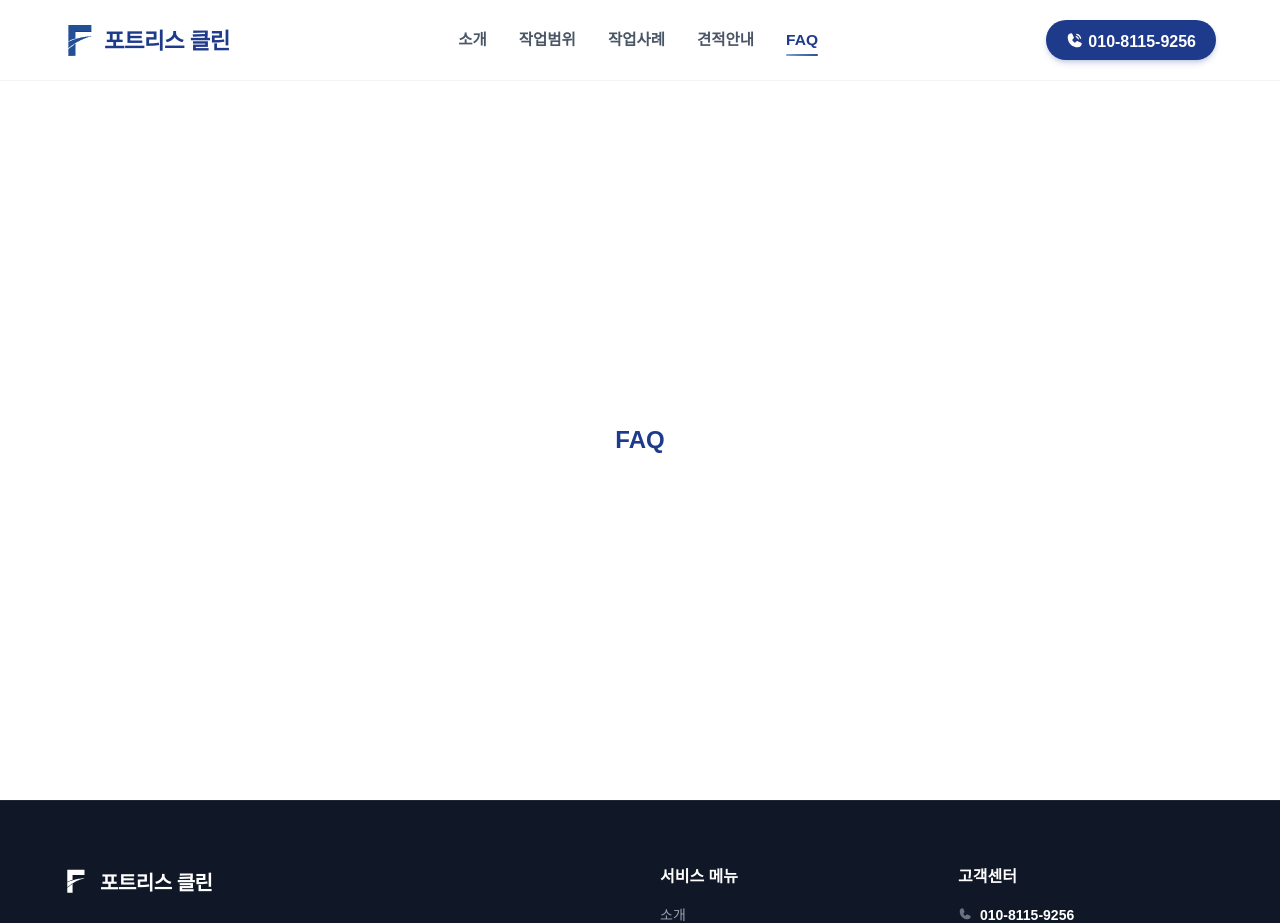
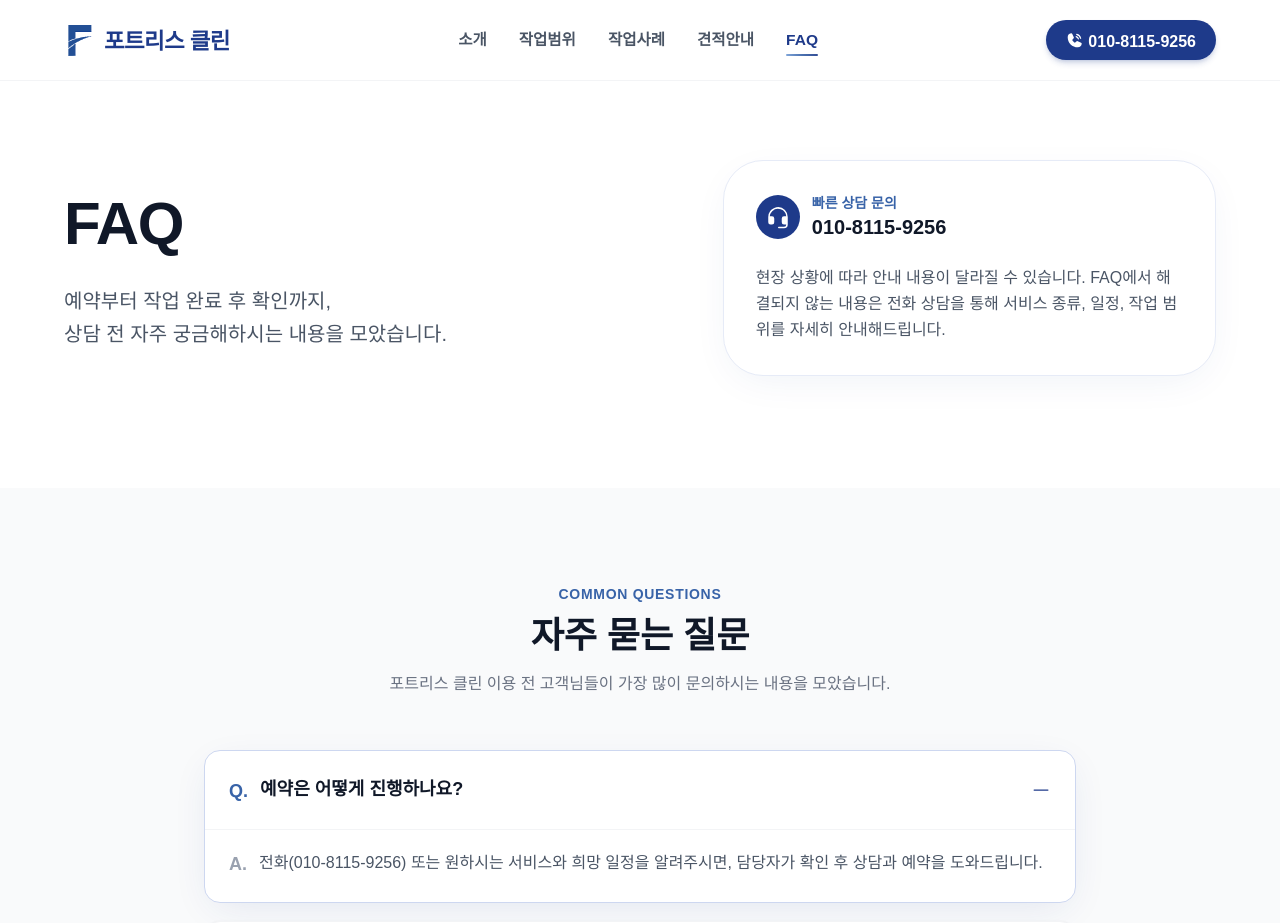
Before and after one commit to moolmin/fortressclean-web, a Next.js app: page /faq in a window 1280 px wide. Shown: the top 923 px of the page. Built offline with nearby package versions, Linux system fonts and the light colour scheme.

Commit message:
feat: add FAQ page and update reveal observer to use data attributes for animation state

```diff
--- a/app/faq/page.tsx
+++ b/app/faq/page.tsx
@@ -1,5 +1,5 @@
-import { SimpleTextPage } from "@/components/fortressclean-home/simple-text-page";
+import { FAQPageContent } from "@/components/fortressclean-home/faq-page";
 
 export default function FaqPage() {
-  return <SimpleTextPage text="FAQ" />;
+  return <FAQPageContent />;
 }
--- a/app/globals.css
+++ b/app/globals.css
@@ -56,7 +56,8 @@ html {
   transition: all 0.8s cubic-bezier(0.5, 0, 0, 1);
 }
 
-.reveal.active {
+.reveal.active,
+.reveal[data-revealed="true"] {
   opacity: 1;
   transform: translateY(0);
 }
--- /dev/null
+++ b/components/fortressclean-home/faq-page.tsx
@@ -0,0 +1,149 @@
+"use client";
+
+import { useState } from "react";
+
+import { FAQ_ITEMS, PHONE_NUMBER } from "./content";
+import { Headset, Minus, Plus } from "./icons";
+import { PhosphorIcon } from "./phosphor-icon";
+import { RevealObserver } from "./reveal-observer";
+import { SiteFooter } from "./site-footer";
+import { SiteHeader } from "./site-header";
+
+export function FAQPageContent() {
+  const [openIndex, setOpenIndex] = useState<number | null>(0);
+
+  return (
+    <>
+      <RevealObserver />
+      <div className="bg-white font-sans text-gray-800 antialiased">
+        <SiteHeader />
+        <main>
+          <section className="pb-28 pt-40">
+            <div className="relative z-10 mx-auto max-w-[1200px] px-6">
+              <div className="grid grid-cols-1 items-center gap-14 lg:grid-cols-[1.1fr_0.9fr]">
+                <div className="reveal active max-w-2xl">
+                  <h1 className="mb-6 text-5xl leading-[1.25] font-bold tracking-tight text-gray-900 lg:text-6xl">
+                    FAQ
+                  </h1>
+                  <p className="text-xl leading-relaxed font-medium text-gray-600">
+                    예약부터 작업 완료 후 확인까지, <br />
+                    상담 전 자주 궁금해하시는 내용을 모았습니다.
+                  </p>
+                </div>
+
+                <div
+                  className="reveal rounded-[2.5rem] border border-brand-100 bg-white p-8 shadow-soft"
+                  style={{ transitionDelay: "0.18s" }}
+                >
+                  <div className="mb-6 flex items-center gap-3">
+                    <div className="flex h-11 w-11 items-center justify-center rounded-full bg-brand-900 text-white">
+                      <PhosphorIcon
+                        icon={Headset}
+                        weight="fill"
+                        className="text-2xl"
+                      />
+                    </div>
+                    <div>
+                      <p className="text-sm font-bold text-brand-600">
+                        빠른 상담 문의
+                      </p>
+                      <p className="text-xl font-bold text-gray-900">
+                        {PHONE_NUMBER}
+                      </p>
+                    </div>
+                  </div>
+                  <p className="leading-relaxed text-gray-600">
+                    현장 상황에 따라 안내 내용이 달라질 수 있습니다. FAQ에서
+                    해결되지 않는 내용은 전화 상담을 통해 서비스 종류, 일정,
+                    작업 범위를 자세히 안내해드립니다.
+                  </p>
+                </div>
+              </div>
+            </div>
+          </section>
+
+          <section className="bg-gray-50 py-24">
+            <div className="mx-auto max-w-[920px] px-6">
+              <div className="reveal mb-14 text-center">
+                <span className="mb-3 block text-sm font-bold tracking-wider text-brand-600">
+                  COMMON QUESTIONS
+                </span>
+                <h2 className="mb-4 text-3xl font-bold text-gray-900 lg:text-4xl">
+                  자주 묻는 질문
+                </h2>
+                <p className="text-gray-500">
+                  포트리스 클린 이용 전 고객님들이 가장 많이 문의하시는 내용을
+                  모았습니다.
+                </p>
+              </div>
+
+              <div className="space-y-4">
+                {FAQ_ITEMS.map((faq, index) => {
+                  const panelId = `faq-page-panel-${index}`;
+                  const isOpen = openIndex === index;
+
+                  return (
+                    <article
+                      key={faq.q}
+                      className={`reveal faq-details rounded-2xl border border-gray-100 bg-white shadow-sm ${
+                        isOpen ? "open" : ""
+                      }`}
+                      style={{
+                        transitionDelay: `${Math.min(index * 0.05, 0.2)}s`,
+                      }}
+                    >
+                      <button
+                        type="button"
+                        aria-expanded={isOpen}
+                        aria-controls={panelId}
+                        onClick={() =>
+                          setOpenIndex((current) =>
+                            current === index ? null : index,
+                          )
+                        }
+                        className="flex w-full cursor-pointer items-center justify-between gap-4 p-6 text-left"
+                      >
+                        <span className="flex items-start gap-3 text-lg font-bold text-gray-900">
+                          <span className="pt-0.5 text-brand-600">Q.</span>
+                          <span>{faq.q}</span>
+                        </span>
+                        <span className="relative h-5 w-5 shrink-0">
+                          <PhosphorIcon
+                            icon={Plus}
+                            className={`absolute inset-0 text-xl text-gray-400 transition duration-300 ${
+                              isOpen ? "opacity-0" : "opacity-100"
+                            }`}
+                          />
+                          <PhosphorIcon
+                            icon={Minus}
+                            className={`absolute inset-0 text-xl text-brand-900 transition duration-300 ${
+                              isOpen ? "opacity-100" : "opacity-0"
+                            }`}
+                          />
+                        </span>
+                      </button>
+                      {isOpen ? (
+                        <div
+                          id={panelId}
+                          className="border-t border-gray-100 px-6 pb-6 pt-5 leading-relaxed text-gray-600"
+                        >
+                          <div className="flex gap-3">
+                            <span className="text-lg font-black text-gray-400">
+                              A.
+                            </span>
+                            <p>{faq.a}</p>
+                          </div>
+                        </div>
+                      ) : null}
+                    </article>
+                  );
+                })}
+              </div>
+            </div>
+          </section>
+        </main>
+        <SiteFooter />
+      </div>
+    </>
+  );
+}
--- a/components/fortressclean-home/reveal-observer.tsx
+++ b/components/fortressclean-home/reveal-observer.tsx
@@ -11,7 +11,9 @@ export function RevealObserver() {
     const activateAll = () => {
       document
         .querySelectorAll<HTMLElement>(".reveal")
-        .forEach((element) => element.classList.add("active"));
+        .forEach((element) => {
+          element.dataset.revealed = "true";
+        });
     };
 
     if (prefersReducedMotion || !("IntersectionObserver" in window)) {
@@ -25,7 +27,9 @@ export function RevealObserver() {
       (entries) => {
         entries.forEach((entry) => {
           if (entry.isIntersecting) {
-            entry.target.classList.add("active");
+            if (entry.target instanceof HTMLElement) {
+              entry.target.dataset.revealed = "true";
+            }
             observer.unobserve(entry.target);
           }
         });
```
